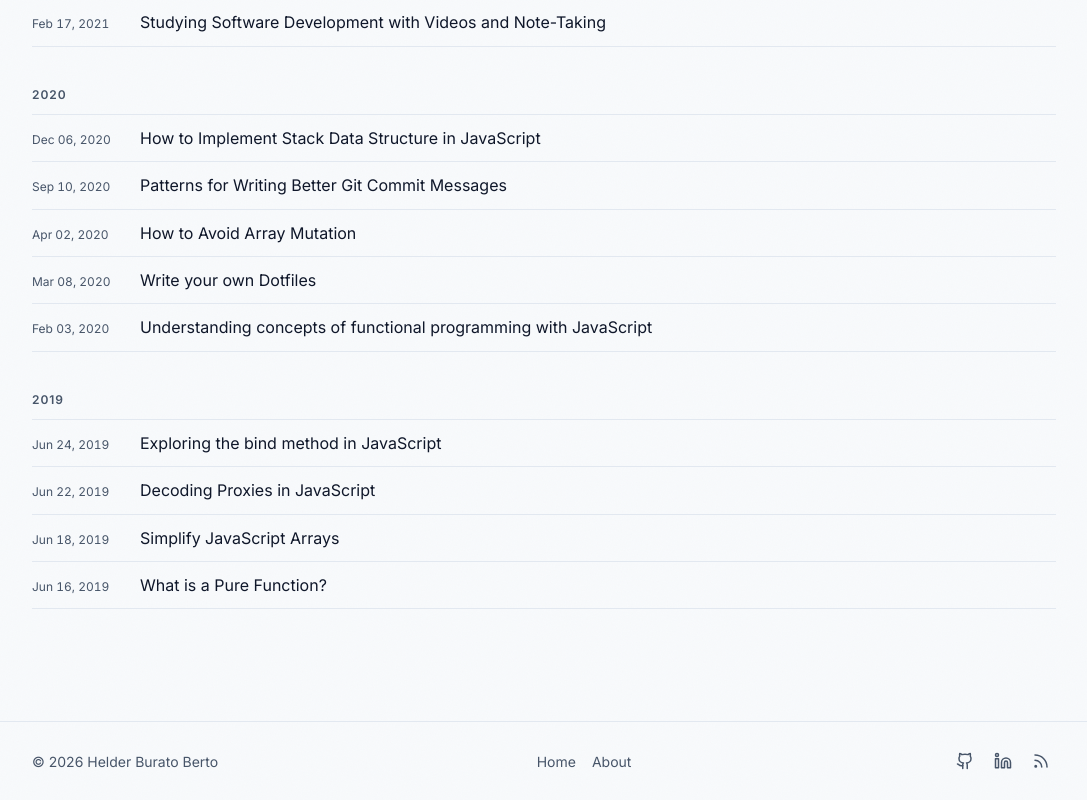
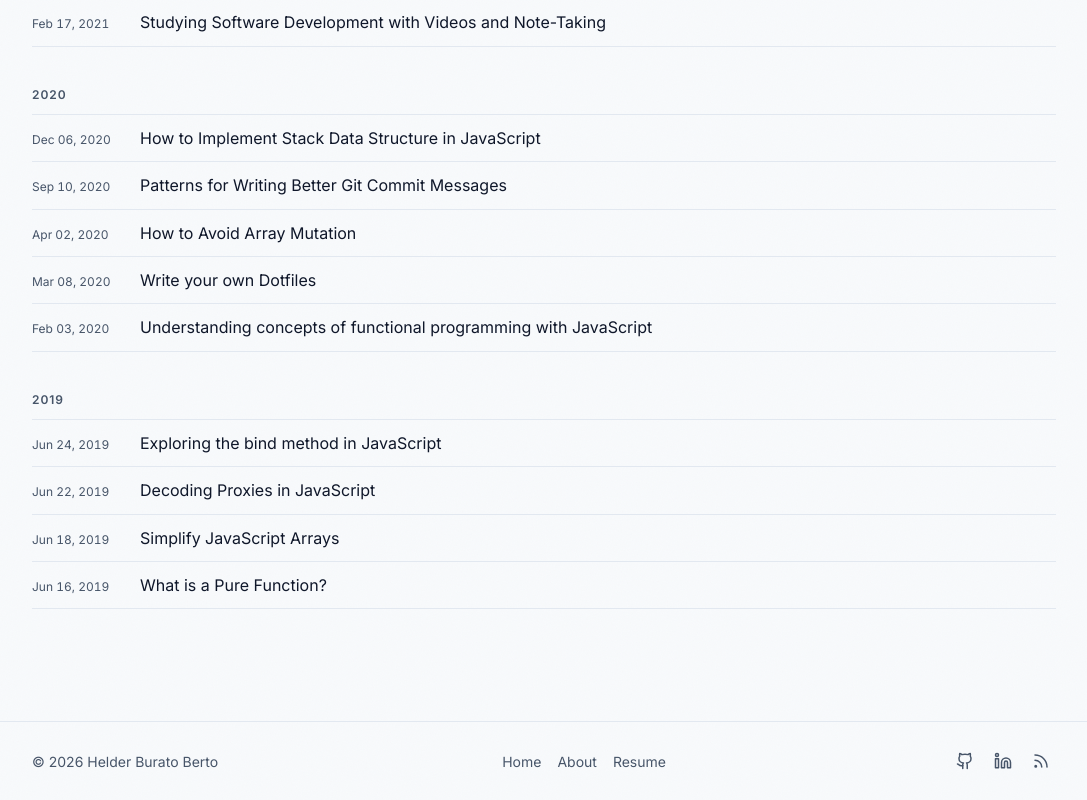
Before and after one commit to helderberto/helderberto.com, a Next.js app: page / in a window 1280 px wide. Shown: the part 1887-2687 px from the top of the page, without its empty margins (96-1183 px from the left). Built offline with nearby package versions, Linux system fonts and the light colour scheme.

Commit message:
feat: add resume link to footer navigation

```diff
--- a/src/components/Footer.tsx
+++ b/src/components/Footer.tsx
@@ -16,6 +16,9 @@ export function Footer() {
           </Link>
           <Link href="/about" className={styles.link}>
             About
+          </Link>
+          <Link href="/resume" className={styles.link}>
+            Resume
           </Link>
         </nav>
         <div className={styles.social}>
```
